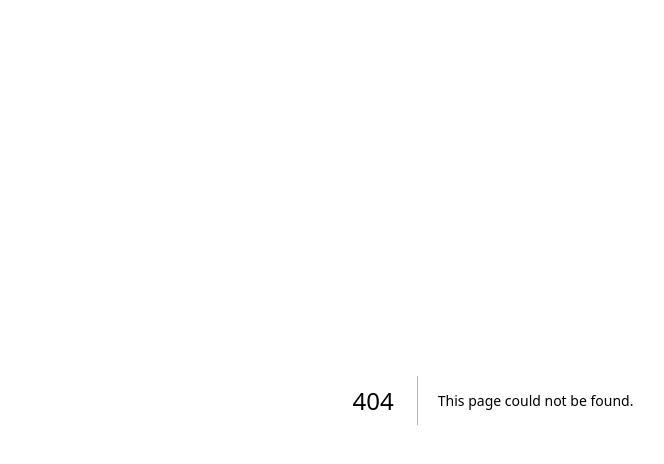
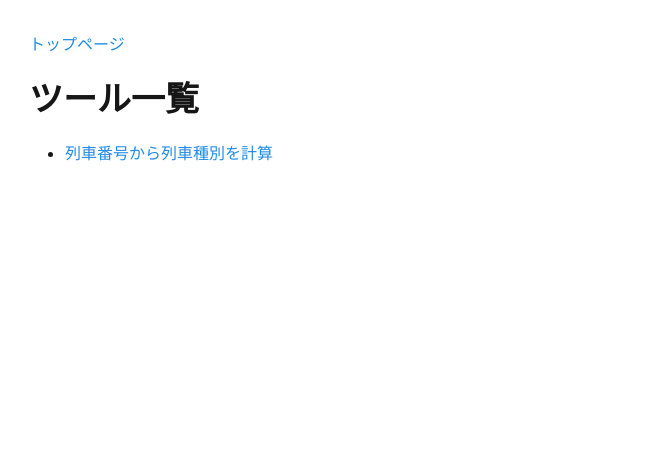
Before and after one commit to hiroxto/hiroxto.net, a Next.js app: page /tools in a window 1280 px wide. Before the commit this address had no page. Shown: the top 464 px of the page, without its empty margins (147-811 px from the left). Built offline with nearby package versions, Linux system fonts and the light colour scheme.

Commit message:
feat: ツール一覧画面を作成

```diff
--- a/app/page.tsx
+++ b/app/page.tsx
@@ -87,6 +87,15 @@ export default function HomePage() {
                     <section>
                         <Title order={2}>Others</Title>
                         <Title order={3} mt="sm">
+                            Tools
+                        </Title>
+                        <List listStyleType="disc" withPadding mt={6}>
+                            <ListItem>
+                                <Anchor href="/tools">ツール一覧</Anchor>
+                            </ListItem>
+                        </List>
+
+                        <Title order={3} mt="sm">
                             Subdomains
                         </Title>
                         <List listStyleType="disc" withPadding mt={6}>
--- /dev/null
+++ b/app/tools/page.tsx
@@ -0,0 +1,54 @@
+import { Anchor, Container, Group, List, ListItem, Stack, Text, Title } from '@mantine/core';
+import type { Metadata } from 'next';
+
+const title = 'ツール一覧';
+const description = 'hiroxto.netで公開しているツール一覧';
+const pageUrl = 'https://hiroxto.net/tools';
+
+const tools = [
+    {
+        href: '/tools/train-number-calc',
+        title: '列車番号から列車種別を計算',
+    },
+] as const;
+
+export const metadata: Metadata = {
+    title,
+    description,
+    openGraph: {
+        title,
+        description,
+        url: pageUrl,
+        type: 'website',
+    },
+};
+
+export default function ToolsPage() {
+    return (
+        <div className="bg-white py-8 text-[#161616]">
+            <Container size="md">
+                <Stack gap="lg">
+                    <header>
+                        <Group gap="sm">
+                            <Anchor href="/">トップページ</Anchor>
+                        </Group>
+                    </header>
+
+                    <section>
+                        <Title order={1}>ツール一覧</Title>
+                    </section>
+
+                    <section>
+                        <List listStyleType="disc" withPadding>
+                            {tools.map((tool) => (
+                                <ListItem key={tool.href}>
+                                    <Anchor href={tool.href}>{tool.title}</Anchor>
+                                </ListItem>
+                            ))}
+                        </List>
+                    </section>
+                </Stack>
+            </Container>
+        </div>
+    );
+}
--- a/components/train-number-calc/train-number-calc-page.tsx
+++ b/components/train-number-calc/train-number-calc-page.tsx
@@ -1,7 +1,7 @@
 'use client';
 
 import { zodResolver } from '@hookform/resolvers/zod';
-import { Badge, Code, Container, List, ListItem, Stack, Text, TextInput, Title } from '@mantine/core';
+import { Anchor, Badge, Code, Container, Group, List, ListItem, Stack, Text, TextInput, Title } from '@mantine/core';
 import { useMemo } from 'react';
 import { Controller, useForm } from 'react-hook-form';
 import { z } from 'zod';
@@ -49,6 +49,14 @@ export function TrainNumberCalcPage() {
         <div className="bg-white py-8 text-[#161616]">
             <Container size="md">
                 <Stack gap="xl">
+                    <header>
+                        <Group gap="sm">
+                            <Anchor href="/">トップページ</Anchor>
+                            <Text c="dimmed">/</Text>
+                            <Anchor href="/tools">ツール一覧</Anchor>
+                        </Group>
+                    </header>
+
                     <section>
                         <Title order={1}>列車番号から列車種別を計算</Title>
                         <Text mt="xs">
```
